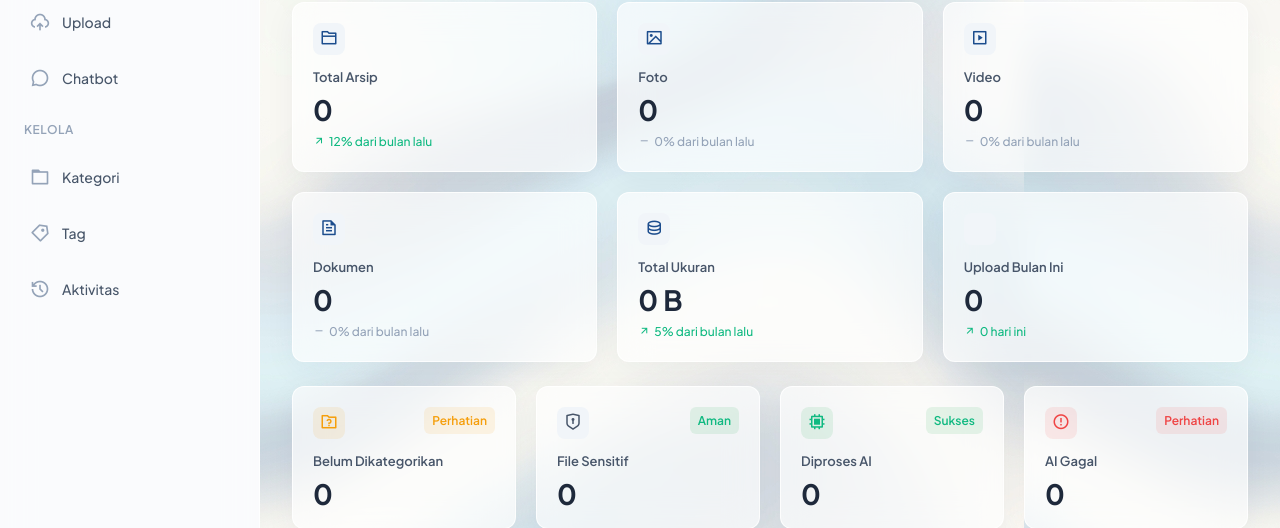
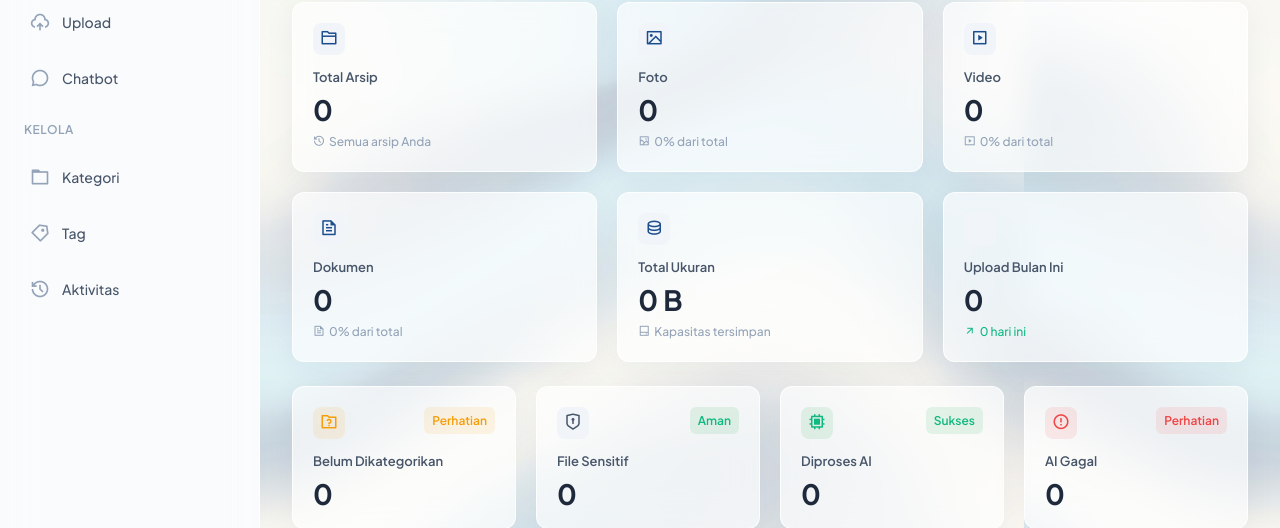
Before and after one commit to Sulthonikamalm/cloudtubes-gonanku, a Flask app: page /dashboard in a window 1280 px wide. Shown: the part 259-787 px from the top of the page. Run offline with Flask 3, Linux system fonts and the light colour scheme; the visitor is signed in with stand-in values (Sample User, id 1); data that the repository does not hold is empty.

Commit message:
fix(dashboard,ui): make dashboard metrics dynamic, fix chart tooltip, enable profile picture upload

```diff
--- a/app/templates/dashboard.html
+++ b/app/templates/dashboard.html
@@ -21,31 +21,31 @@
       <div class="ikon-metrik"><i class="ri-folder-2-line"></i></div>
       <div class="label">Total Arsip</div>
       <div class="angka">{{ r.total_arsip }}</div>
-      <div class="trend naik"><i class="ri-arrow-right-up-line"></i> 12% dari bulan lalu</div>
+      <div class="trend netral"><i class="ri-history-line"></i> Semua arsip Anda</div>
     </div>
     <div class="metrik">
       <div class="ikon-metrik"><i class="ri-image-line"></i></div>
       <div class="label">Foto</div>
       <div class="angka">{{ r.total_foto }}</div>
-      <div class="trend netral"><i class="ri-subtract-line"></i> 0% dari bulan lalu</div>
+      <div class="trend netral"><i class="ri-image-2-line"></i> {% if r.total_arsip %}{{ ((r.total_foto / r.total_arsip) * 100)|round|int }}{% else %}0{% endif %}% dari total</div>
     </div>
     <div class="metrik">
       <div class="ikon-metrik"><i class="ri-video-line"></i></div>
       <div class="label">Video</div>
       <div class="angka">{{ r.total_video }}</div>
-      <div class="trend netral"><i class="ri-subtract-line"></i> 0% dari bulan lalu</div>
+      <div class="trend netral"><i class="ri-movie-line"></i> {% if r.total_arsip %}{{ ((r.total_video / r.total_arsip) * 100)|round|int }}{% else %}0{% endif %}% dari total</div>
     </div>
     <div class="metrik">
       <div class="ikon-metrik"><i class="ri-file-text-line"></i></div>
       <div class="label">Dokumen</div>
       <div class="angka">{{ r.total_dokumen }}</div>
-      <div class="trend netral"><i class="ri-subtract-line"></i> 0% dari bulan lalu</div>
+      <div class="trend netral"><i class="ri-file-text-line"></i> {% if r.total_arsip %}{{ ((r.total_dokumen / r.total_arsip) * 100)|round|int }}{% else %}0{% endif %}% dari total</div>
     </div>
     <div class="metrik">
       <div class="ikon-metrik"><i class="ri-database-2-line"></i></div>
       <div class="label">Total Ukuran</div>
       <div class="angka">{{ r.total_ukuran | ukuran }}</div>
-      <div class="trend naik"><i class="ri-arrow-right-up-line"></i> 5% dari bulan lalu</div>
+      <div class="trend netral"><i class="ri-hard-drive-2-line"></i> Kapasitas tersimpan</div>
     </div>
     <div class="metrik">
       <div class="ikon-metrik"><i class="ri-cloud-upload-line"></i></div>
@@ -111,7 +111,7 @@
             {% for t in tren %}
               <div style="width: 34px; height: 100%; display: flex; align-items: flex-end; justify-content: center; position: relative;">
                 <!-- Tooltip hover -->
-                <div class="mock-bar" style="height: {{ t.persen }}%; width: 100%; border-radius: 4px 4px 0 0; position: relative;" title="{{ t.persen }}% aktivitas"></div>
+                <div class="mock-bar" style="height: {{ t.persen }}%; width: 100%; border-radius: 4px 4px 0 0; position: relative;" title="{{ t.jumlah }} file"></div>
               </div>
             {% endfor %}
           </div>
--- a/app/templates/layout.html
+++ b/app/templates/layout.html
@@ -91,13 +91,17 @@
       <!-- Bottom: Profile + Logout -->
       <div class="sidebar-bawah">
         <div class="profil-wrapper">
-          <div class="profil-gambar" title="Ganti Foto Profil">
-            {% if current_user.foto_profil %}
-              <img src="{{ url_for('static', filename=current_user.foto_profil) }}" alt="Foto Profil">
-            {% else %}
-              <span>{{ current_user.nama[0] | upper }}</span>
-            {% endif %}
-          </div>
+          <form action="{{ url_for('auth.upload_profil') }}" method="post" enctype="multipart/form-data" id="form-upload-profil" style="margin: 0; padding: 0;">
+            <label class="profil-gambar" title="Ganti Foto Profil" style="margin: 0; display: flex; align-items: center; justify-content: center; position: relative;">
+              {% if current_user.foto_profil %}
+                <img src="{{ url_for('static', filename=current_user.foto_profil) }}" alt="Foto Profil" style="width: 100%; height: 100%; object-fit: cover;">
+              {% else %}
+                <span>{{ current_user.nama[0] | upper }}</span>
+              {% endif %}
+              <div class="profil-overlay" style="position: absolute; inset: 0; background: rgba(0,0,0,0.4); display: flex; align-items: center; justify-content: center; opacity: 0; transition: opacity 0.2s; border-radius: 50%;"><i class="ri-camera-fill" style="color: white; font-size: 16px;"></i></div>
+              <input type="file" name="foto" accept="image/*" style="display: none;" onchange="document.getElementById('form-upload-profil').submit();">
+            </label>
+          </form>
           <div class="sidebar-pengguna">
             <div class="pengguna-info">
               <span class="nama">{{ current_user.nama }}</span>
```
